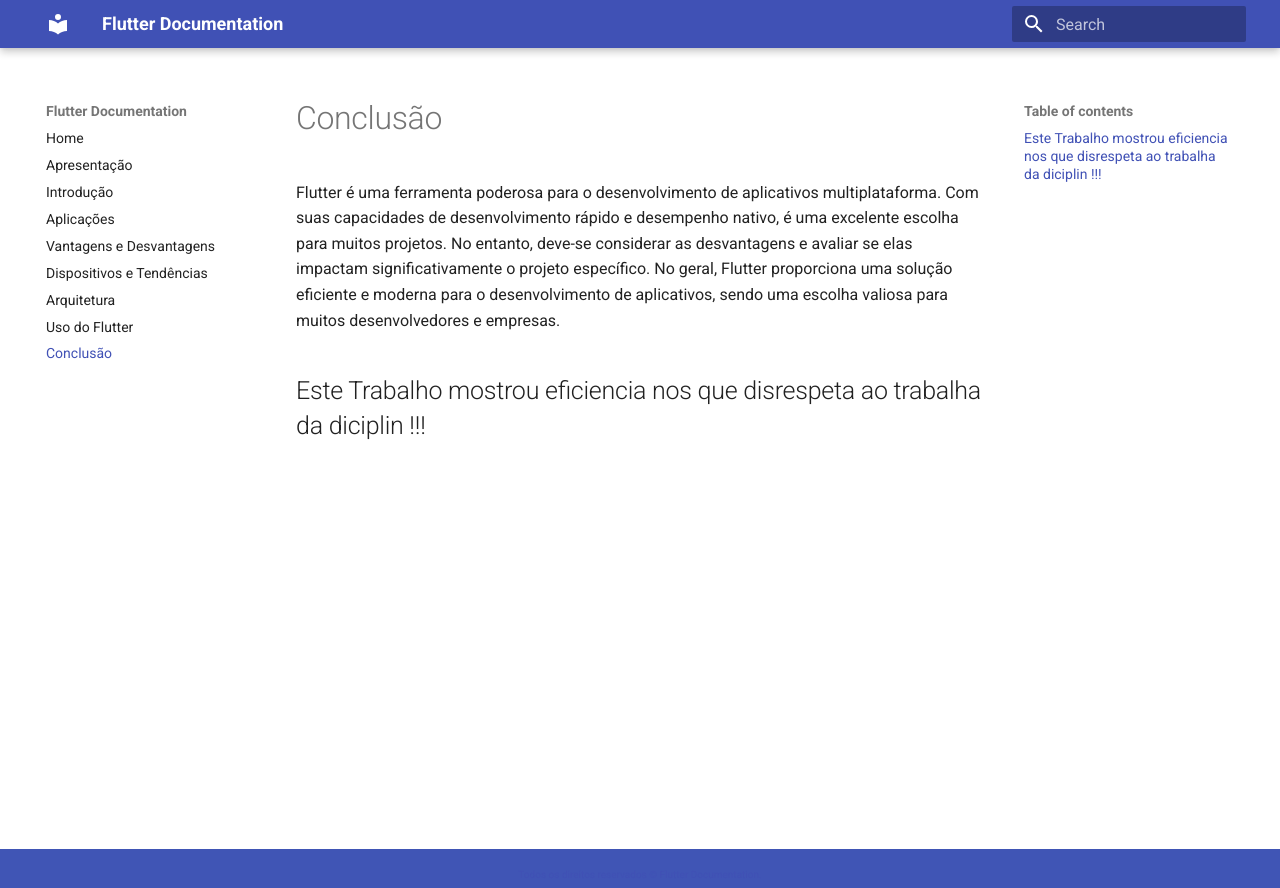
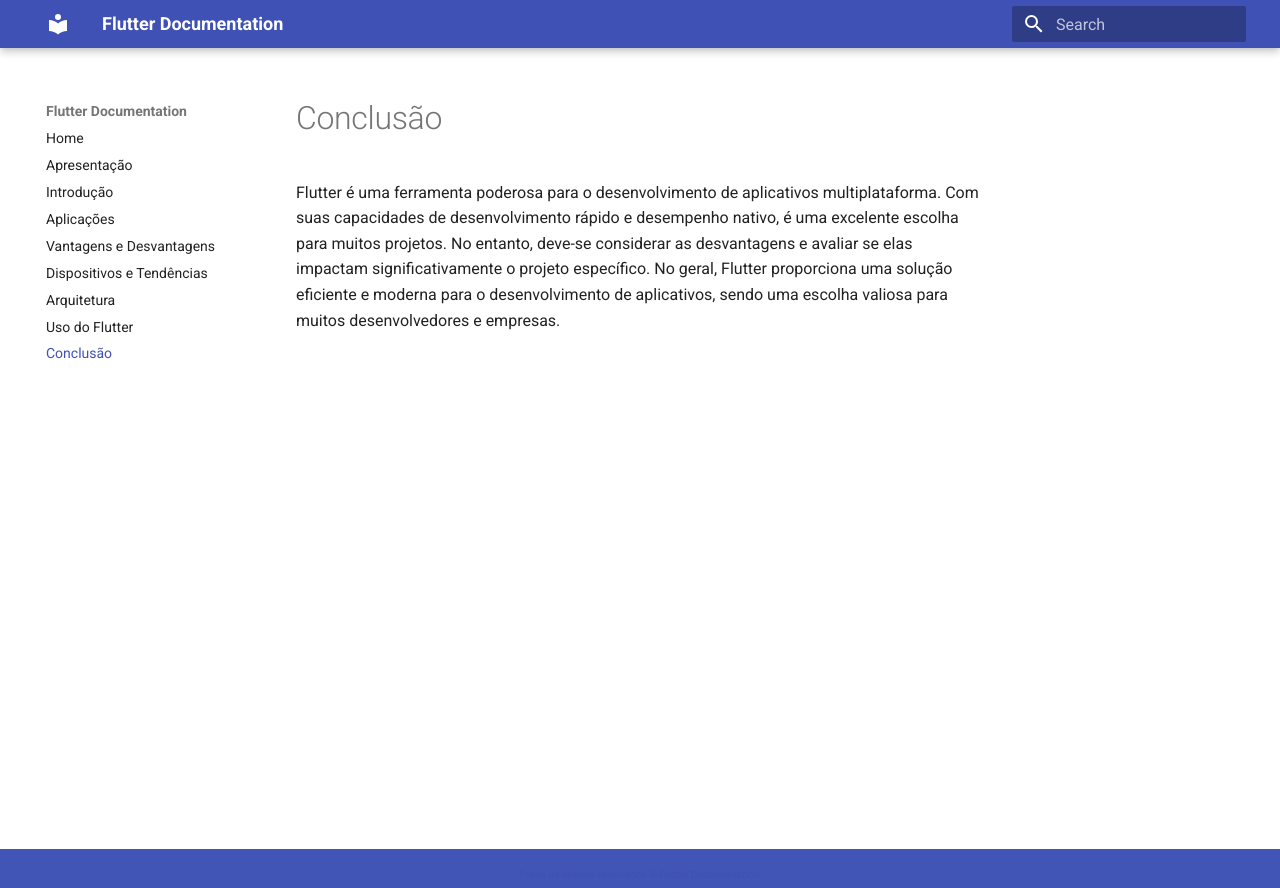
Before and after one commit to atacus/flutter-docs, an MkDocs documentation site: the page built from docs/conclusao.md, in a window 1280 px wide. Shown: the top 888 px of the page. Built offline with MkDocs 1.6.1 and Material for MkDocs 9.7.7, drawn with Linux system fonts in a browser that asks for light colours.

Commit message:
Update conclusao.md

```diff
--- a/docs/conclusao.md
+++ b/docs/conclusao.md
@@ -1,6 +1,3 @@
 # Conclusão
 
 Flutter é uma ferramenta poderosa para o desenvolvimento de aplicativos multiplataforma. Com suas capacidades de desenvolvimento rápido e desempenho nativo, é uma excelente escolha para muitos projetos. No entanto, deve-se considerar as desvantagens e avaliar se elas impactam significativamente o projeto específico. No geral, Flutter proporciona uma solução eficiente e moderna para o desenvolvimento de aplicativos, sendo uma escolha valiosa para muitos desenvolvedores e empresas.
-
-
-## Este Trabalho mostrou eficiencia nos que disrespeta ao trabalha da diciplin !!!
```
